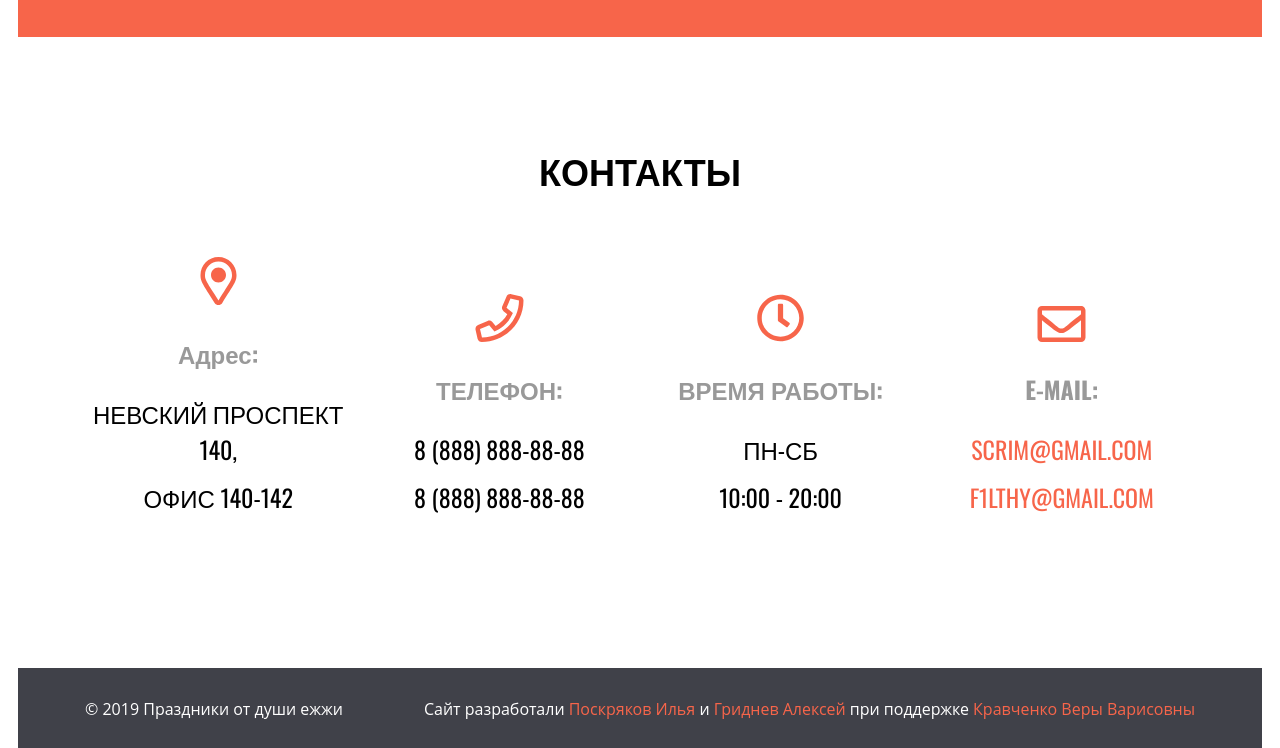
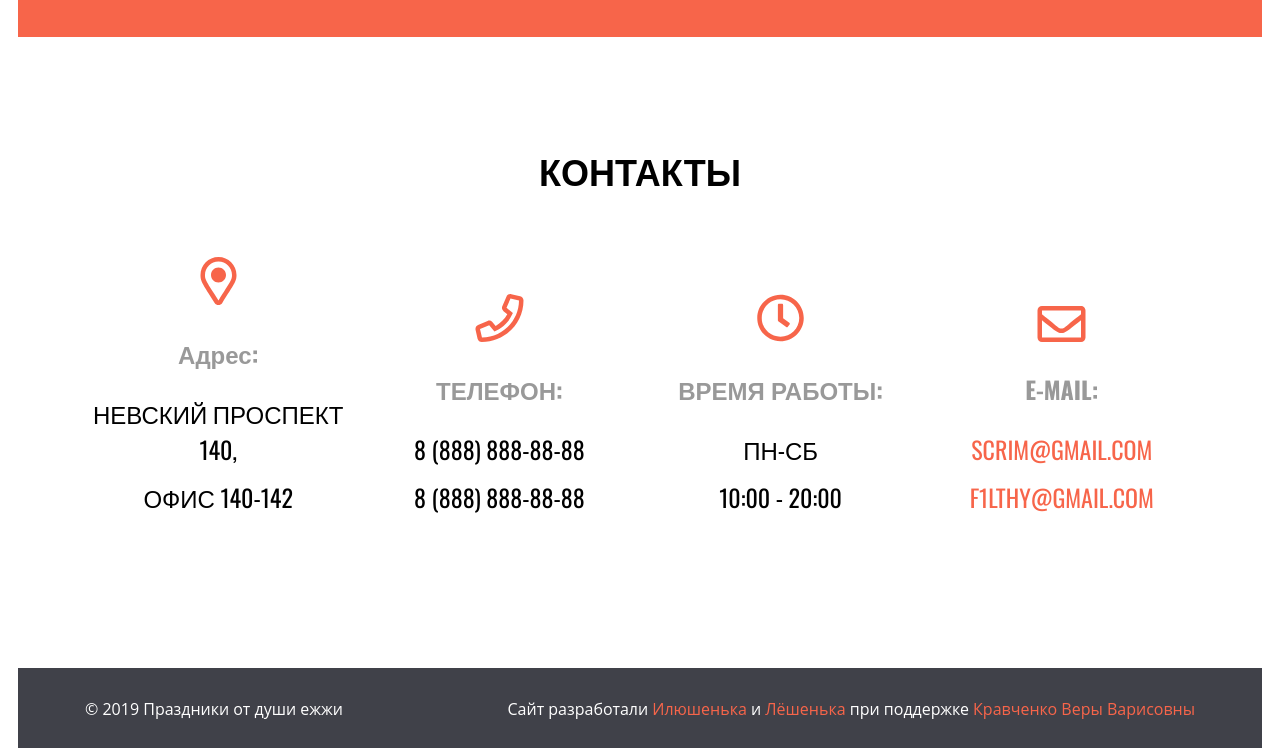
Before and after one commit to maryxill/halloween, a plain HTML site: page index.html in a window 1280 px wide. Shown: the part 3681-4429 px from the top of the page. Drawn offline with nearby package versions, Linux system fonts and the light colour scheme.

Commit message:
Add files via upload

```diff
--- a/index.html
+++ b/index.html
@@ -209,7 +209,7 @@
         <div class="wrapper">
             <div class="box-footer">
                 <div><span>© 2019 Праздники от души ежжи</span></div>
-                <div><span>Сайт разработали <a href="vk.com/suicidalscrim">Поскряков Илья</a> и <a href="vk.com/eazy.e666">Гриднев Алексей</a> при поддержке <a href="vk.com/id11007859">Кравченко Веры Варисовны</a></span></div>
+                <div><span>Сайт разработали <a href="vk.com/suicidalscrim">Илюшенька</a> и <a href="vk.com/eazy.e666">Лёшенька</a> при поддержке <a href="vk.com/id11007859">Кравченко Веры Варисовны</a></span></div>
             </div>
         </div>
     </div>
```
